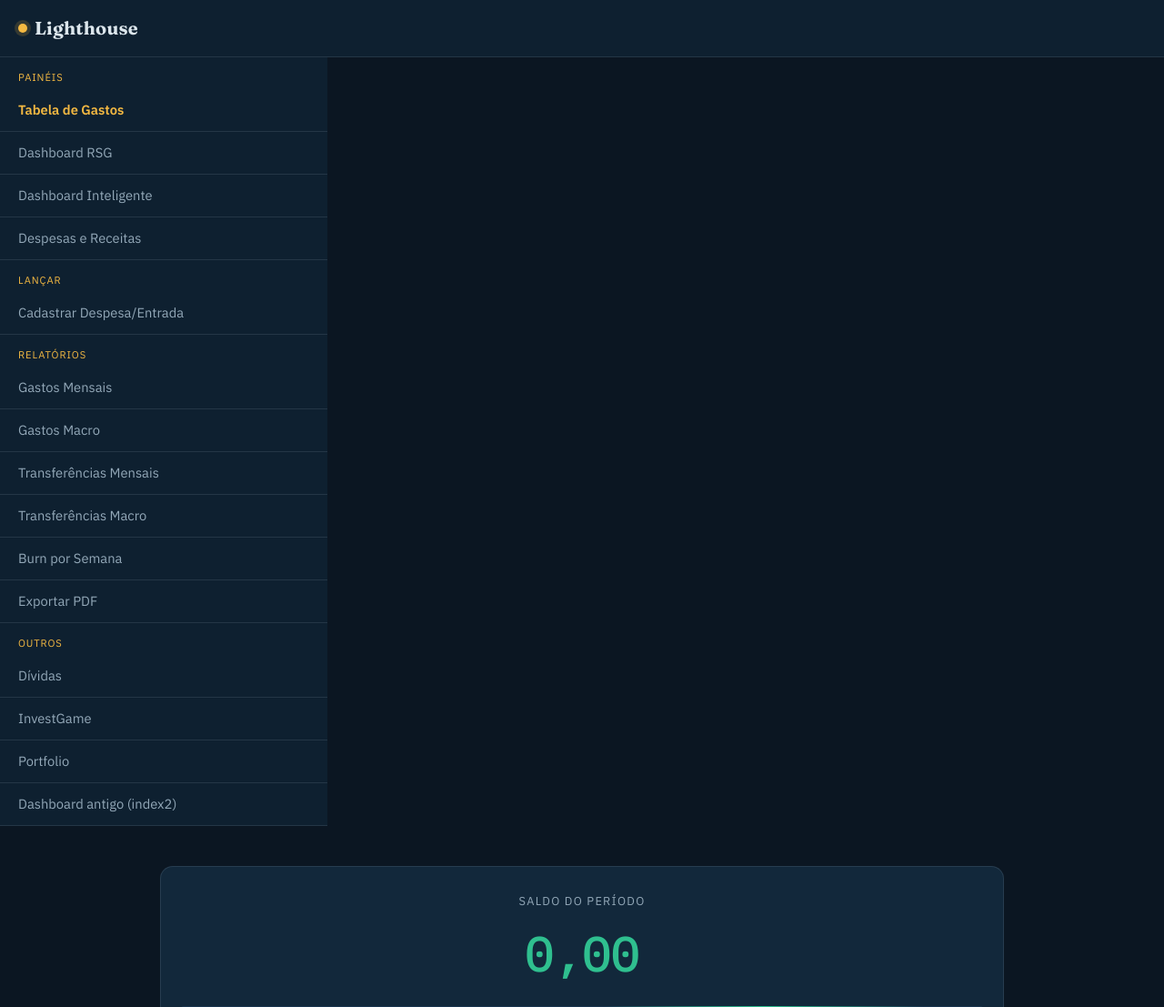
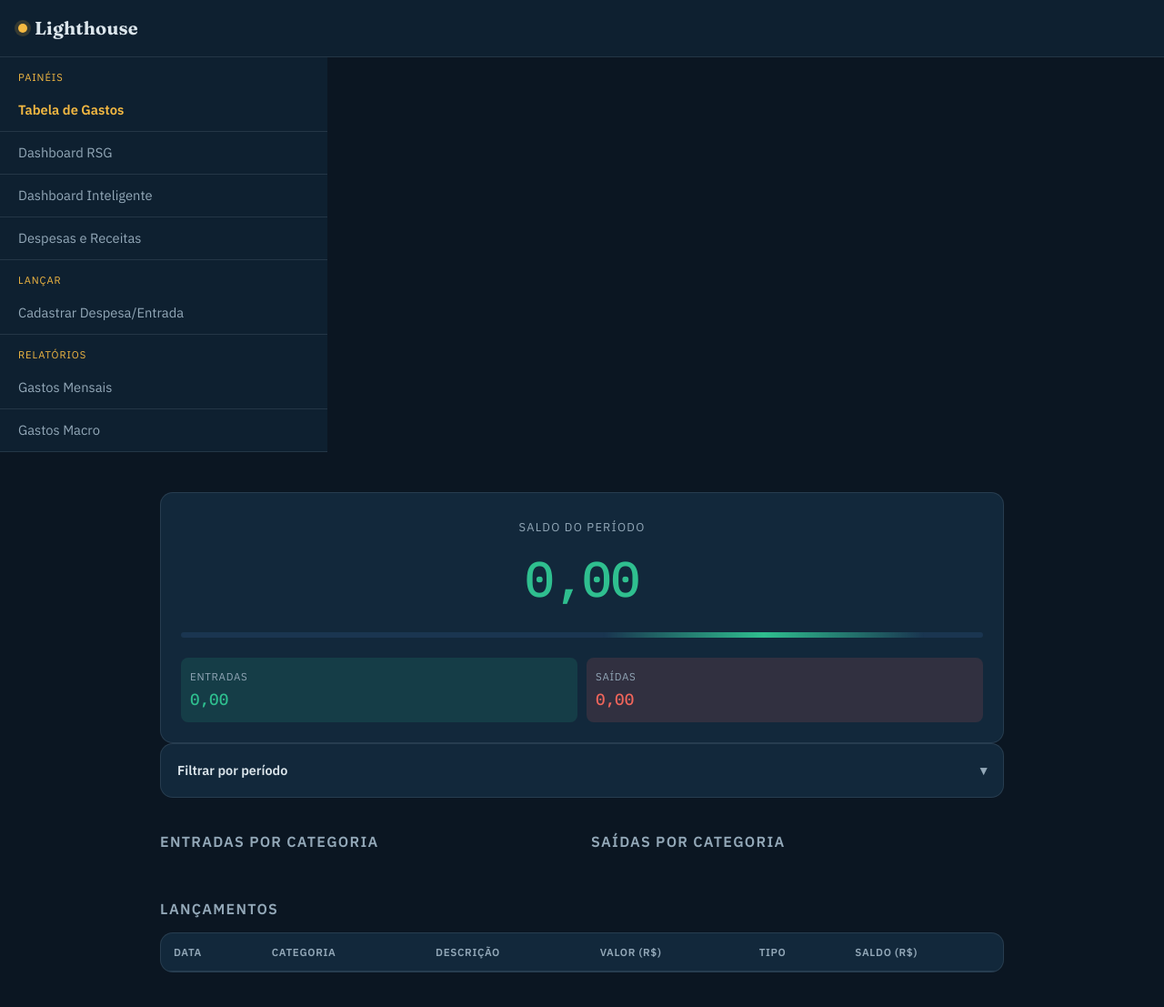
Before and after one commit to MarcosLevySilveira/EngenhariaDosGastosDemo, a plain HTML site: page index.html in a window 1280 px wide. Shown: the top 1107 px of the page at 91% size. Drawn offline with nearby package versions, Linux system fonts and the light colour scheme.

Commit message:
Add files via upload

```diff
--- a/index.html
+++ b/index.html
@@ -36,17 +36,6 @@
             <p class="nav-group-title">Relatórios</p>
         <a href="monthlyExpenses.html">Gastos Mensais</a>
         <a href="mastermonthly.html">Gastos Macro</a>
-            <a href="monthlyexpensestransfer.html">Transferências Mensais</a>
-            <a href="mastermonthlytransfer.html">Transferências Macro</a>
-            <a href="burnporsemana.html">Burn por Semana</a>
-            <a href="exportpdf.html">Exportar PDF</a>
-        </div>
-        <div class="nav-group">
-            <p class="nav-group-title">Outros</p>
-            <a href="debts.html">Dívidas</a>
-            <a href="game.html">InvestGame</a>
-            <a href="portfolio.html">Portfolio</a>
-            <a href="index2.html">Dashboard antigo (index2)</a>
         </div>
     </nav>
 
```
Also changed, not shown: cadastro4.html (+0 -10 lines), dre.html (+0 -10 lines), gatilhos.html (+0 -10 lines), mastermonthly.html (+0 -10 lines), monthlyExpenses.html (+0 -10 lines), rsgDash.html (+0 -10 lines). Lines whose indentation alone changed are shown as unchanged.
